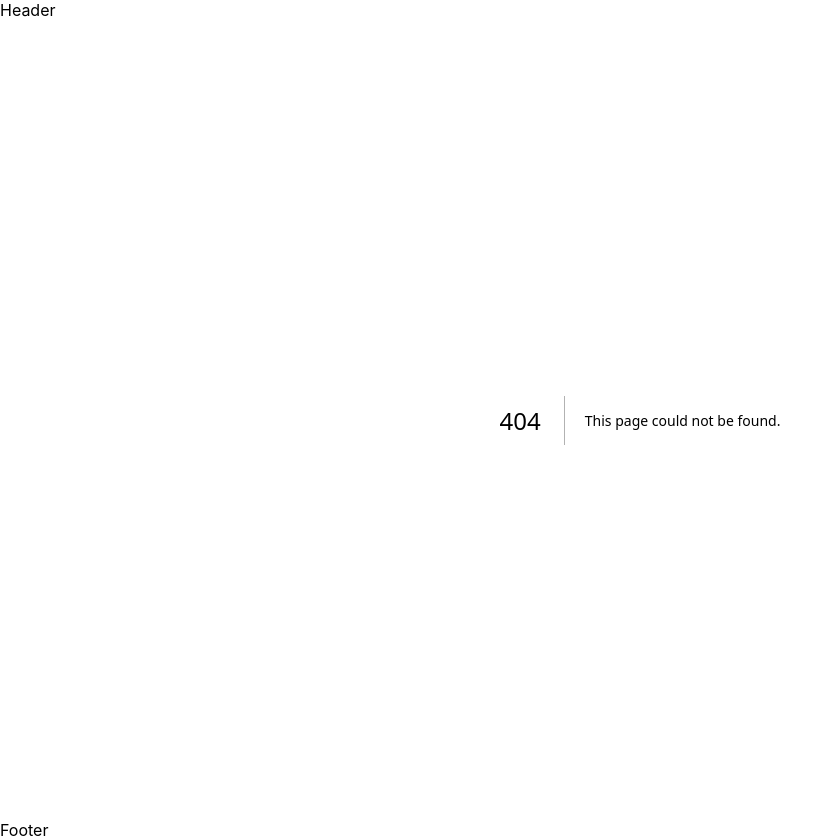
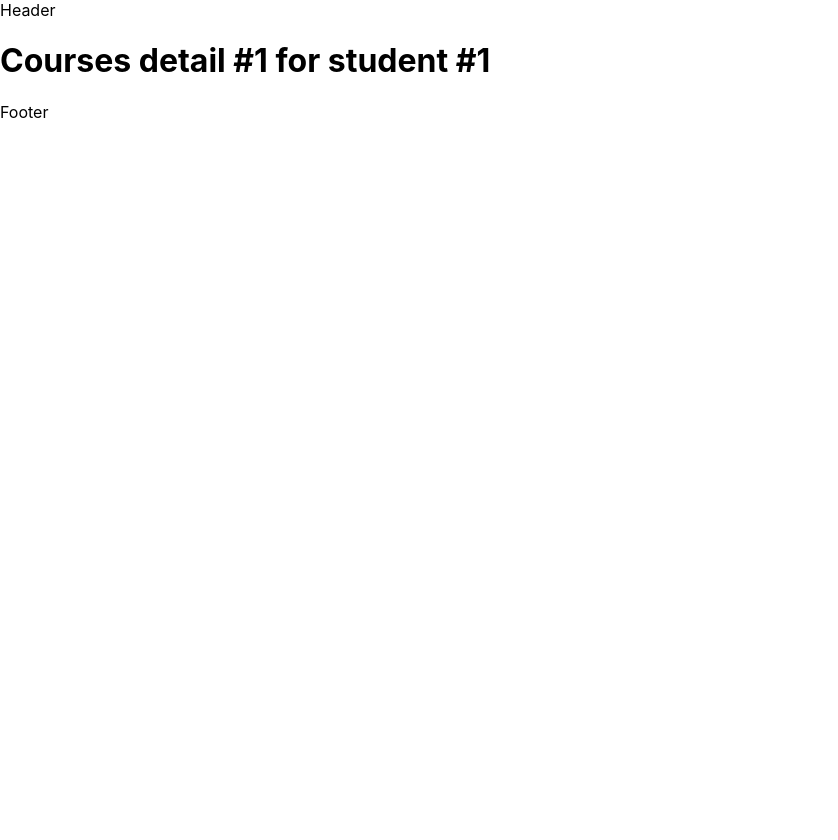
Before and after one commit to golabisib/learnNextJs, a Next.js app in the folder next-app/: page /students/1/courses/1 in a window 1280 px wide. Before the commit this address had no page. Shown: the whole page, without its empty margins (0-838 px from the left). After the commit the page ends 800 px from the top, so only its background shows below. Built offline with nearby package versions, Linux system fonts and the light colour scheme.

Commit message:
fix: The Nested Dynamic Route is add with Folder structure.

```diff
--- /dev/null
+++ b/next-app/pages/students/[studentid]/courses/[courseid].js
@@ -0,0 +1,13 @@
+import { useRouter } from "next/router"
+
+function CourseDetail() {
+    const router = useRouter()
+    const {studentid, courseid} = router.query;
+  return (
+    <div>
+        <h1>Courses detail #{courseid} for student #{studentid}</h1>
+    </div>
+  )
+}
+
+export default CourseDetail
```
Also changed, not shown: next-app/pages/students/[studentid]/courses/index.js (added, +11 -0 lines), next-app/pages/students/[studentid]/index.js (added, +11 -0 lines), next-app/pages/students/index.js (added, +11 -0 lines).
